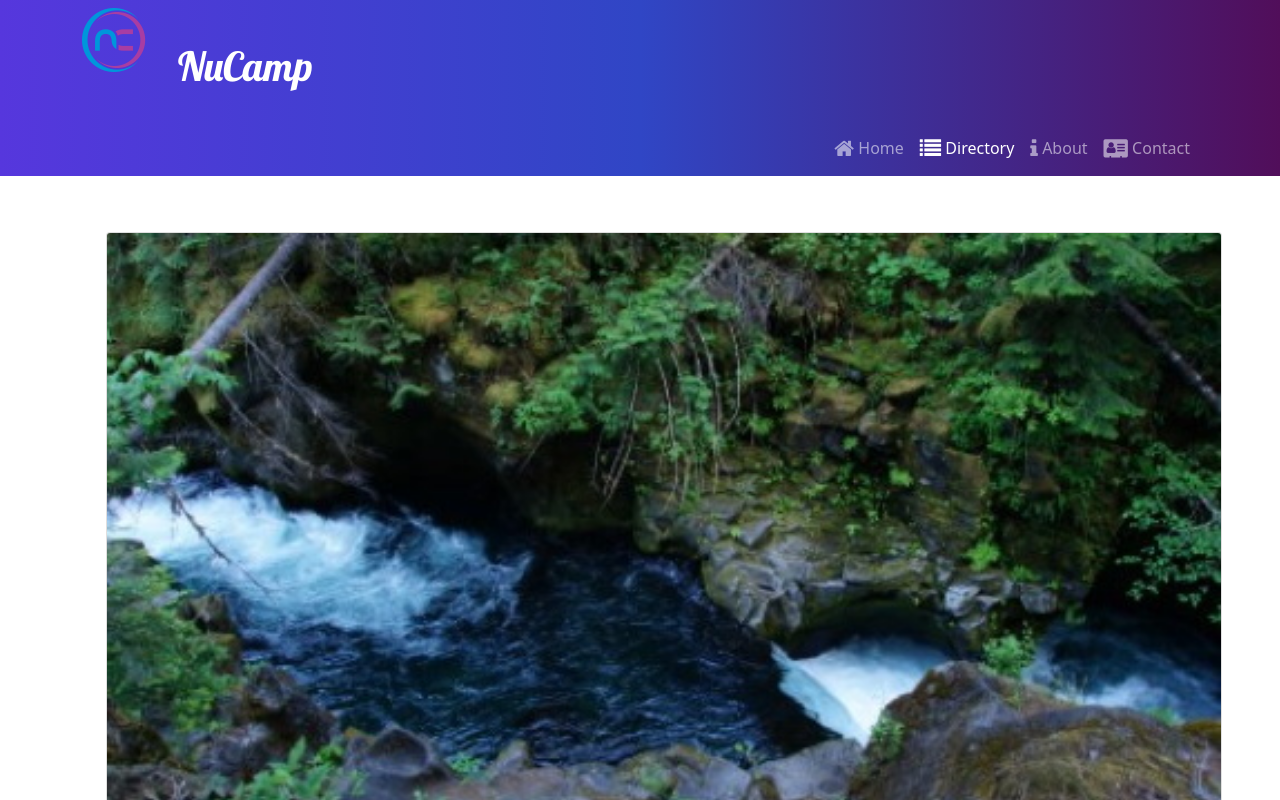
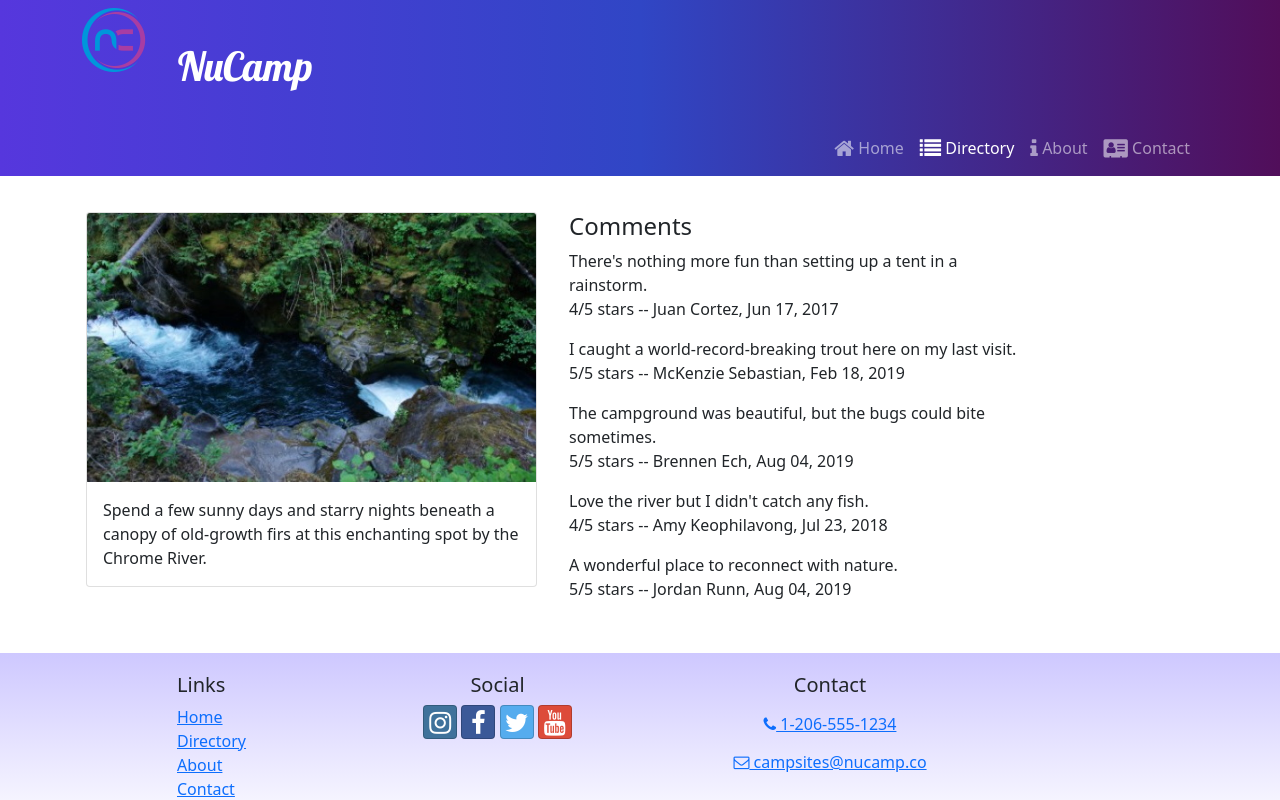
Before and after one commit to quachan888/nucampsite-v2, a React (Create React App) app: page /directory/1 in a window 1280 px wide. Shown: the top 800 px of the page. Built offline with nearby package versions, Linux system fonts and the light colour scheme.

Commit message:
Comments

```diff
--- a/src/features/campsites/CampsiteDetail.js
+++ b/src/features/campsites/CampsiteDetail.js
@@ -3,7 +3,7 @@
 const CampsiteDetail = ({ campsite }) => {
     const { image, name, description } = campsite;
     return (
-        <Col md="12" className="m-4">
+        <Col md="5" className="m-1">
             <Card>
                 <CardImg top src={image} alt={name} />
                 <CardBody>
--- /dev/null
+++ b/src/features/comments/Comment.js
@@ -0,0 +1,14 @@
+import { formatDate } from '../../utils/formatDate';
+
+const Comment = ({ comment }) => {
+    const { text: commentText, rating, author, date } = comment;
+    return (
+        <p>
+            {commentText}
+            <br />
+            {rating}/5 stars -- {author}, {formatDate(date)}
+        </p>
+    );
+};
+
+export default Comment;
--- /dev/null
+++ b/src/features/comments/CommentsList.js
@@ -0,0 +1,26 @@
+import { Col } from 'reactstrap';
+import Comment from './Comment';
+import { selectCommentsByCampsiteId } from './commentsSlice';
+
+const CommentsList = ({ campsiteId }) => {
+    const comments = selectCommentsByCampsiteId(campsiteId);
+    console.log(comments);
+    if (comments && comments.length > 0) {
+        return (
+            <Col md="5" className="m-1">
+                <h4>Comments</h4>
+                {comments.map((comment) => {
+                    return <Comment key={comment.id} comment={comment} />;
+                })}
+            </Col>
+        );
+    }
+
+    return (
+        <Col md="5" className="m-1">
+            There are no comments for this campsite yet.
+        </Col>
+    );
+};
+
+export default CommentsList;
--- /dev/null
+++ b/src/features/comments/commentsSlice.js
@@ -0,0 +1,5 @@
+import { COMMENTS } from '../../app/shared/COMMENTS';
+
+export const selectCommentsByCampsiteId = (campsiteId) => {
+    return COMMENTS.filter((comment) => comment.campsiteId === parseInt(campsiteId));
+};
--- a/src/pages/CampsiteDetailPage.js
+++ b/src/pages/CampsiteDetailPage.js
@@ -2,6 +2,7 @@
 import { Container, Row } from 'reactstrap';
 import { selectCampsiteById } from '../features/campsites/campsitesSlice';
 import CampsiteDetail from '../features/campsites/CampsiteDetail';
+import CommentsList from '../features/comments/CommentsList';
 
 const CampsiteDetailPage = () => {
     const { campsiteId } = useParams();
@@ -10,6 +11,7 @@
         <Container>
             <Row>
                 <CampsiteDetail campsite={campsite} />
+                <CommentsList campsiteId={campsiteId} />
             </Row>
         </Container>
     );
--- /dev/null
+++ b/src/utils/formatDate.js
@@ -0,0 +1,7 @@
+export const formatDate = (date) => {
+    return new Intl.DateTimeFormat('en-US', {
+        year: 'numeric',
+        month: 'short',
+        day: '2-digit'
+    }).format(new Date(Date.parse(date)));
+};
```
